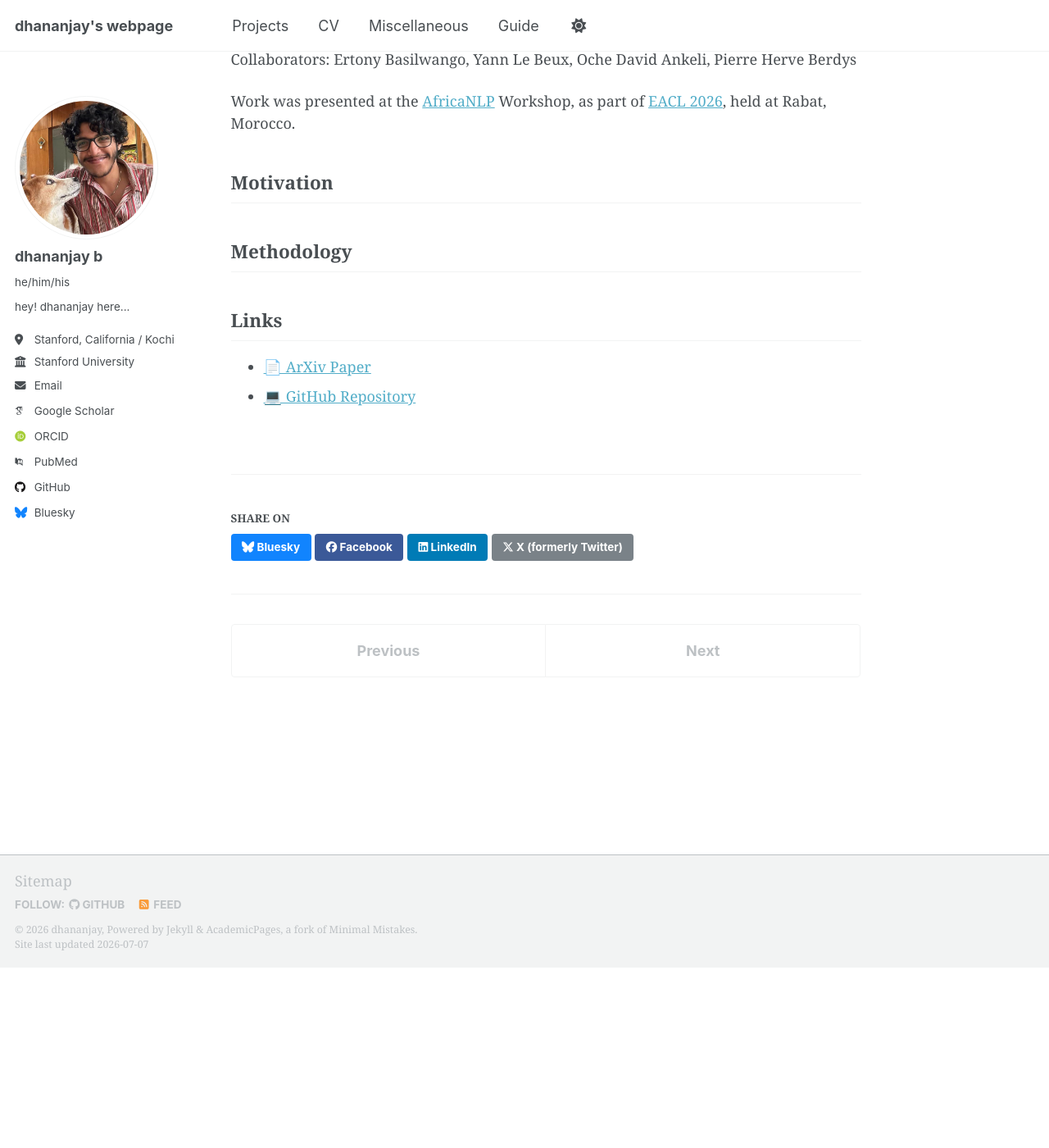
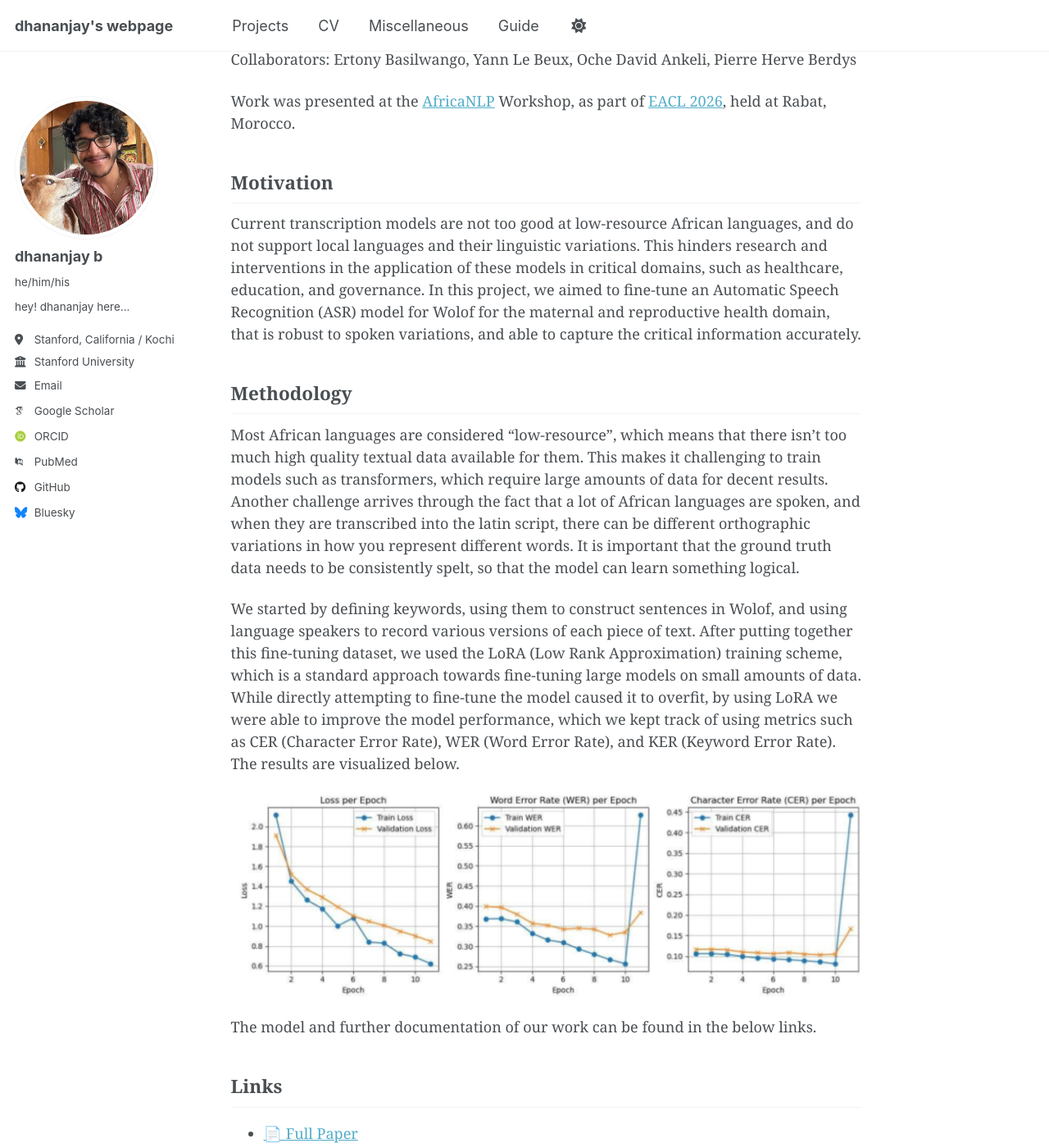
Before and after one commit to Dhananjay42/dhananjay42.github.io, a Jekyll site: the page built from _portfolio/portfolio-4.md, in a window 1280 px wide and 1400 px high, scrolled down 270 px. Shown: the whole window at 82% size. Built offline with Jekyll 4.4.1, drawn with Linux system fonts in a browser that asks for light colours; some web fonts are replaced; a script that is not in the unit is left out; before the commit the page ends 1450 px from its top, so only the background shows below that.

Commit message:
Update portfolio-4.md

```diff
--- a/_portfolio/portfolio-4.md
+++ b/_portfolio/portfolio-4.md
@@ -14,13 +14,19 @@ Work was presented at the [AfricaNLP](https://sites.google.com/view/africanlp202
 
 ## Motivation
 
-
+Current transcription models are not too good at low-resource African languages, and do not support local languages and their linguistic variations. This hinders research and interventions in the application of these models in critical domains, such as healthcare, education, and governance. In this project, we aimed to fine-tune an Automatic Speech Recognition (ASR) model for Wolof for the maternal and reproductive health domain, that is robust to spoken variations, and able to capture the critical information accurately.
 
 ## Methodology
 
+Most African languages are considered "low-resource", which means that there isn't too much high quality textual data available for them. This makes it challenging to train models such as transformers, which require large amounts of data for decent results. Another challenge arrives through the fact that a lot of African languages are spoken, and when they are transcribed into the latin script, there can be different orthographic variations in how you represent different words. It is important that the ground truth data needs to be consistently spelt, so that the model can learn something logical.
 
+We started by defining keywords, using them to construct sentences in Wolof, and using language speakers to record various versions of each piece of text. After putting together this fine-tuning dataset, we used the LoRA (Low Rank Approximation) training scheme, which is a standard approach towards fine-tuning large models on small amounts of data. While directly attempting to fine-tune the model caused it to overfit, by using LoRA we were able to improve the model performance, which we kept track of using metrics such as CER (Character Error Rate), WER (Word Error Rate), and KER (Keyword Error Rate). The results are visualized below.
+
+![LoRA Training Scheme](/images/nakala_out.png)
+
+The model and further documentation of our work can be found in the below links.
 
 ## Links
 
-- [📄 ArXiv Paper](https://arxiv.org/pdf/2511.22016)
-- [💻 GitHub Repository](https://github.com/YUX-Cultural-AI-Lab/Afri-Stereo)
+- [📄 Full Paper](https://aclanthology.org/2026.africanlp-main.27.pdf)
+- [💻 Model](https://nakala.ai/)
```
